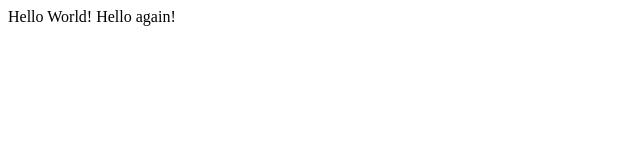
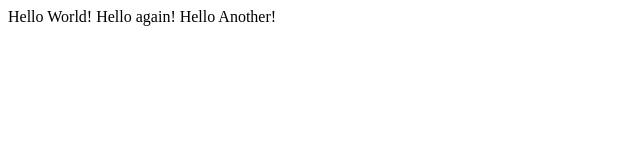
Before and after one commit to vipuljain08/example-00, a plain HTML site: page index.html in a window 1280 px wide. Shown: the whole page, without its empty margins (0-640 px from the left). Drawn offline with Linux system fonts and the light colour scheme.

Commit message:
changes third times

```diff
--- a/index.html
+++ b/index.html
@@ -7,6 +7,6 @@
     <meta name="viewport" content="width=device-width, initial-scale=1">
 </head>
 <body>
-Hello World! Hello again!
+Hello World! Hello again! Hello Another!
 </body>
 </html>
```
